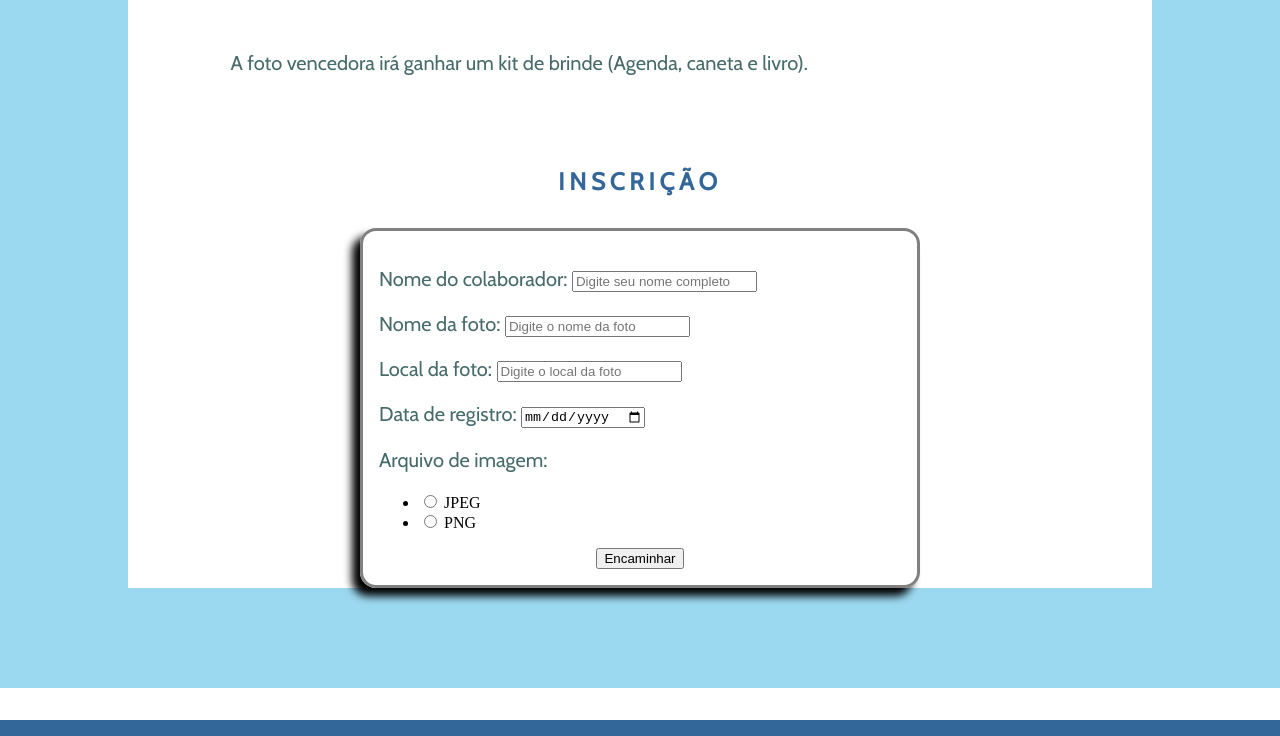
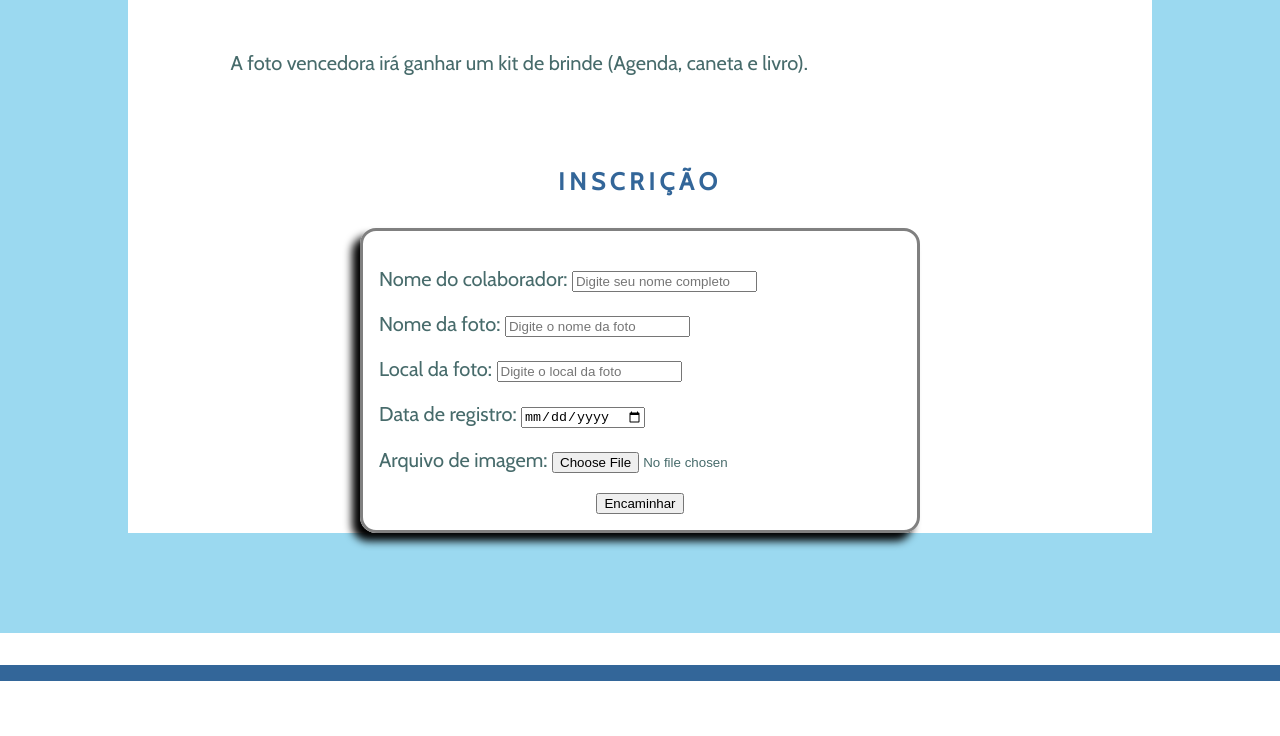
Before and after one commit to j-hellman/proj-VaralDasAguas, a plain HTML site: page index.html in a window 1280 px wide. Shown: the part 2065-2801 px from the top of the page. After the commit the page ends 2746 px from the top, so only its background shows below. Drawn offline with nearby package versions, Linux system fonts and the light colour scheme.

Commit message:
code clean

```diff
--- a/index.html
+++ b/index.html
@@ -136,21 +136,13 @@
             </p>
             <p>
               <label>Arquivo de imagem:</label>
-
+              <input type="file" name="foto" id="foto">
             </p>
-            <ul>
-              <li>
-                <input type="radio" id="title1" name="title" value="J">
-                <label for="title1">JPEG </label>
-              </li>
-              <li>
-                <input type="radio" id="title2" name="title" value="P">
-                <label for="title2">PNG</label>
-              </li>
-            </ul>
 
             <!-- Botão encaminhar -->
-            <div class="button-form"><button type="submit">Encaminhar</button></div>
+            <div class="btn-form">
+              <button type="submit">Encaminhar</button>
+            </div>
           </form>
         </div>
       </section>
--- a/publico/css/main.css
+++ b/publico/css/main.css
@@ -187,7 +187,7 @@ abbr {
   text-decoration: none;
 }
 
-.button-form {
+.btn-form {
   text-align: center;
 }
 /**/
```
